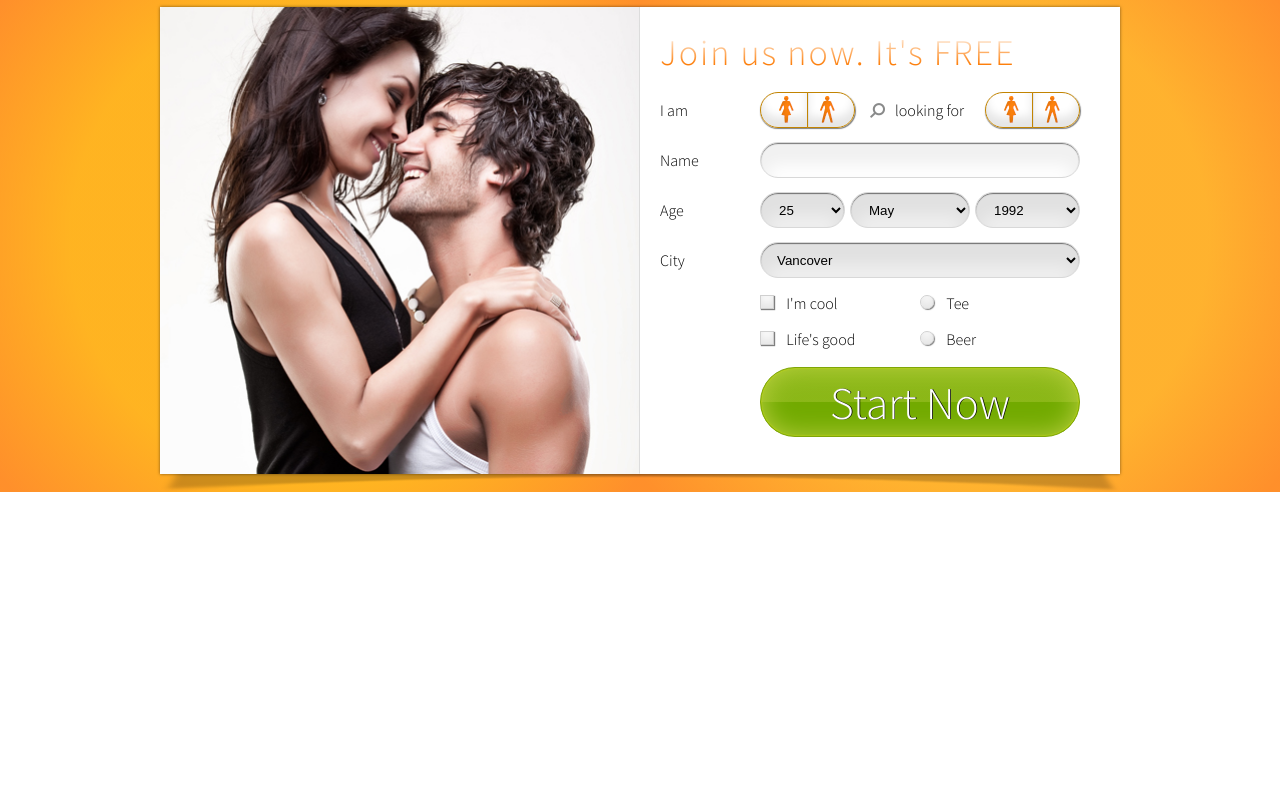
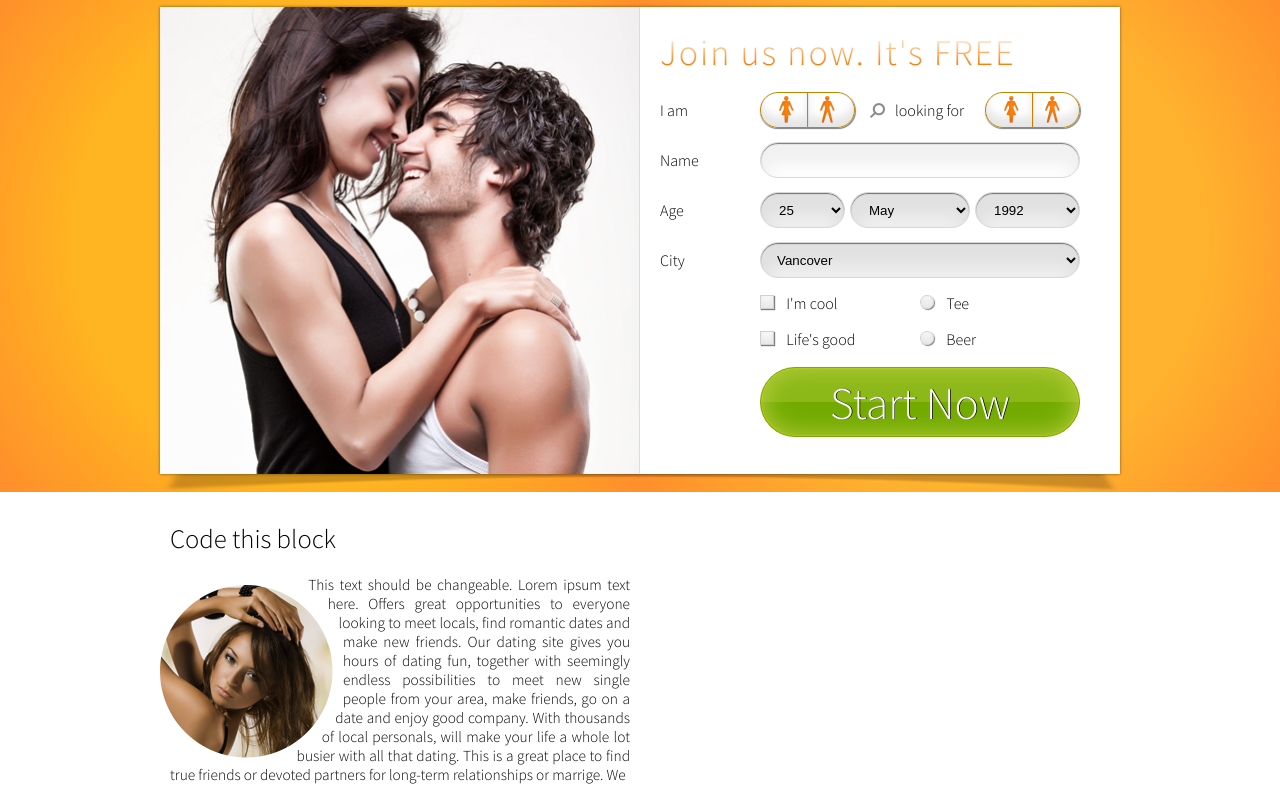
Before and after one commit to RomanLitsiiuk/Final_BasicProject, a website: page index.html in a window 1280 px wide. Shown: the part 120-914 px from the top of the page. Before the commit the page ends 800 px from the top, so only its background shows below. Drawn offline with Linux system fonts and the light colour scheme.

Commit message:
Description block was added

```diff
--- a/index.html
+++ b/index.html
@@ -108,14 +108,20 @@
                     <img class="RegistrationBackground-shadow" src="src/images/shadow.png">
                 </div>
             </section>
-            <section class="CentralBlock">
+            <section class="CentralBlock u-container">
                 <div class="CentralBlock-descriptionWrap">
                     <div class="Description">
-                        <h2></h2>
-                        <div>
-                            <img src="">
+                        <h2 class="Description-header">Code this block</h2>
+                        <img class="Description-image" src="src/images/Girl.png" alt="girl">
+                        <div class="Description-text">This text should be changeable.
+                            Lorem ipsum text here. Offers great opportunities to everyone looking to meet locals,
+                            find romantic dates and make new friends. Our dating site gives you hours of dating fun,
+                            together with seemingly endless possibilities to meet new single people from your area,
+                            make friends, go on a date and enjoy good company. With thousands of local personals,
+                            will make your life a whole lot busier with all that dating.
+                            This is a great place to find true friends or devoted partners for long-term relationships
+                            or marrige. We
                         </div>
-                        <div></div>
                     </div>
                 </div>
                 <div class="CentralBlock-userListWrap"></div>
--- a/src/styles/Modules/CentralBlock.less
+++ b/src/styles/Modules/CentralBlock.less
@@ -1,10 +1,13 @@
 .CentralBlock {
+  display: flex;
 
   &-descriptionWrap {
-
+    flex: 1 0 50%;
+    box-sizing: border-box;
   }
 
   &-userListWrap {
-
+    flex: 1 0 50%;
+    box-sizing: border-box;
   }
 }
--- a/src/styles/Modules/Description.less
+++ b/src/styles/Modules/Description.less
@@ -1,10 +1,24 @@
 .Description {
+  padding: 10px;
+
+  &-header {
+    font-weight: 300;
+    font-size: 20pt;
+    padding: 20px 0;
+  }
 
   &-image {
-
+    margin-left: -10px;
+    float: left;
+    width: 173px;
+    height: 173px;
+    shape-outside: circle(50%);
+    padding: 10px 10px 0 0;
   }
 
   &-text {
-
+    text-align: justify;
+    font-size: 11.5pt;
+    font-weight: 400;
   }
 }
```
Also changed, not shown: dist/css/styles.css, src/images/Girl.png (added).
